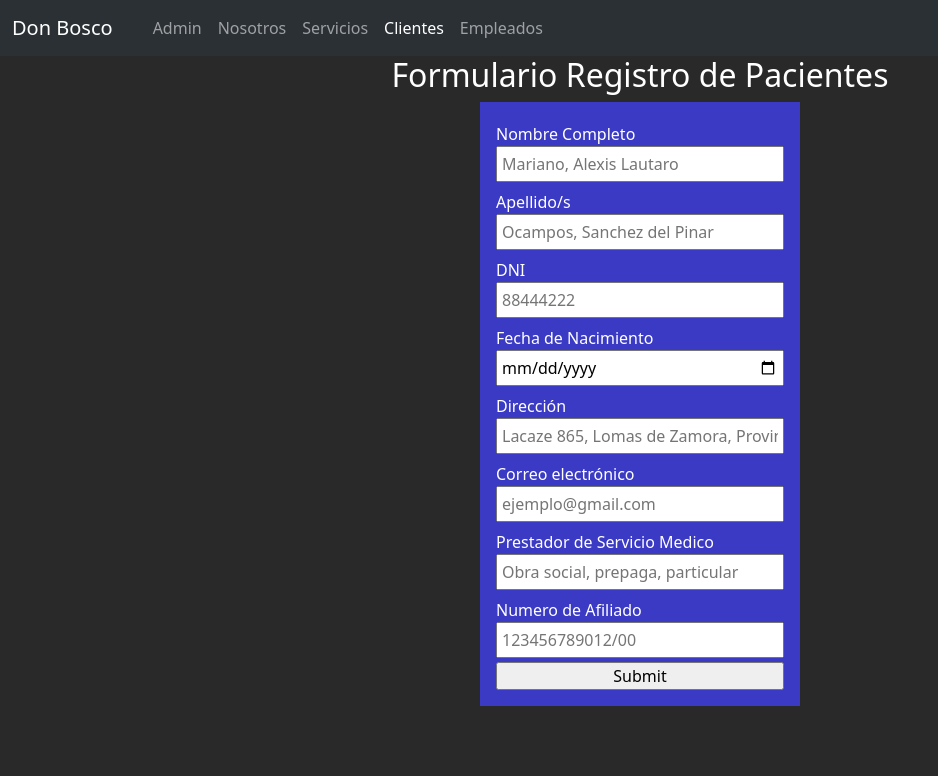
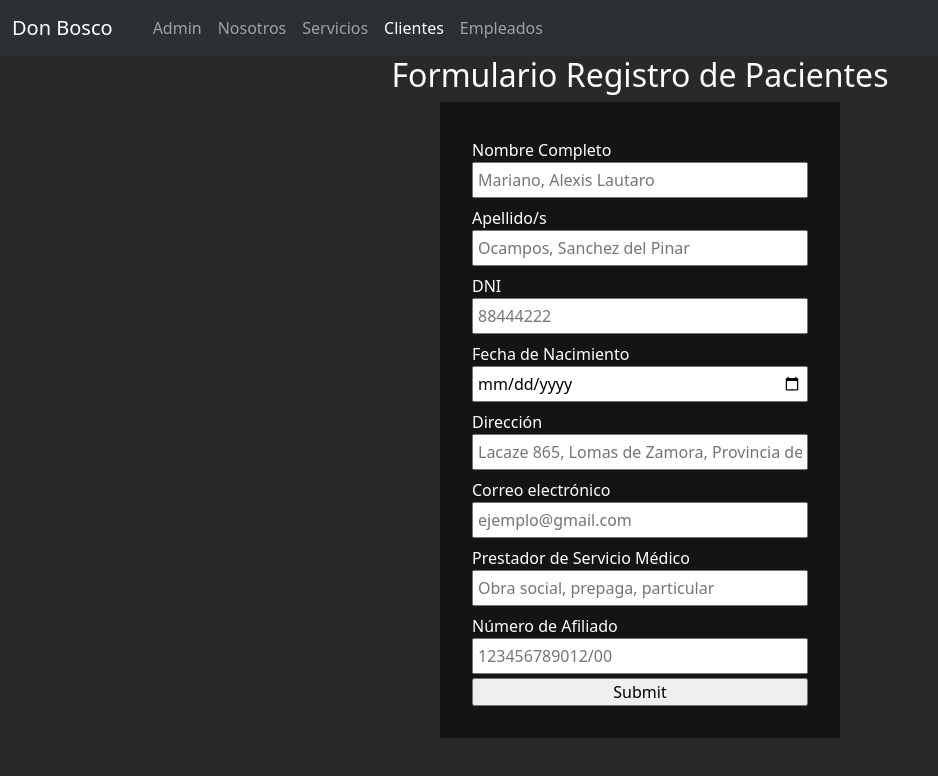
Before and after one commit to ExperienciaIT/Laboratorio-DonBosco, a React (Vite) app in the folder frontend-lab/: page /clients in a window 1280 px wide. Shown: the top 776 px of the page, without its empty margins (0-938 px from the left). Built offline with nearby package versions, Linux system fonts and the light colour scheme.

Commit message:
Se añadieron mas validaciones en el formulario de registro de pacientes. Se agregaron datos extra en caso de envio exitoso

```diff
--- a/frontend-lab/src/components/Forms/ClientForm/ClientForm.jsx
+++ b/frontend-lab/src/components/Forms/ClientForm/ClientForm.jsx
@@ -1,12 +1,20 @@
 import { useForm } from 'react-hook-form'
 import { Field } from './components/Field'
 import { validations } from './validations/validations'
+import { getUserDateCreation } from '../service/getUserDataCreation'
 import styles from './ClientForm.module.css'
 
 export const ClientForm = () => {
-  const { register, handleSubmit, formState: { errors }, reset } = useForm()
+  const { register, handleSubmit, formState: { errors }, watch, reset } = useForm()
   const onSubmit = data => {
-    console.log(data)
+    const userDateCreation = getUserDateCreation()
+    const { year } = userDateCreation
+    const creator = 'secretaria'
+    const userYearBirthDate = new Date(watch('birthDate')).getFullYear()
+    const patientAge = year - userYearBirthDate
+
+    const userData = { userDateCreation, creator, patientAge }
+    console.log(userData, data)
     reset()
   }
 
@@ -72,7 +80,7 @@ export const ClientForm = () => {
         validations={validations.medicalInsurancePremium}
         errors={errors.medicalInsurancePremium}
         placeholder='Obra social, prepaga, particular'
-        label='Prestador de Servicio Medico'
+        label='Prestador de Servicio Médico'
       />
       <Field
         register={register}
@@ -81,7 +89,7 @@ export const ClientForm = () => {
         validations={validations.numberMember}
         errors={errors.numberMember}
         placeholder='123456789012/00'
-        label='Numero de Afiliado'
+        label='Número de Afiliado'
       />
       <input type='submit' className={styles.button} />
     </form>
--- a/frontend-lab/src/components/Forms/ClientForm/ClientForm.module.css
+++ b/frontend-lab/src/components/Forms/ClientForm/ClientForm.module.css
@@ -1,7 +1,11 @@
+p{
+    margin: 0;
+}
+
 .formContainer{
-    width: 20em;
-    background: rgb(58, 58, 196);
-    padding: 1em;
+    width: 25em;
+    background: rgba(0, 0, 0, .5);
+    padding: 2em;
 }
 
 .fieldContainer{
@@ -17,8 +21,18 @@
     padding: .25em;
 }
 
+.input:focus,
+.input:focus-visible{
+    outline: none;
+}
+
 .inputInCaseOfError{
     border: 1px solid red;
+}
+
+.userMessage{
+    color: tomato;
+    font-size: x-small;
 }
 
 .button{
--- a/frontend-lab/src/components/Forms/ClientForm/components/Field.jsx
+++ b/frontend-lab/src/components/Forms/ClientForm/components/Field.jsx
@@ -1,7 +1,7 @@
 import styles from '../ClientForm.module.css'
 
 export const Field = ({ register, fieldName, validations, label, errors, placeholder, type }) => {
-  const cssBorder = errors?.type === 'required' ? `${styles.inputInCaseOfError}` : ''
+  const cssBorder = errors?.type !== undefined ? `${styles.inputInCaseOfError}` : ''
 
   return (
     <div className={styles.fieldContainer}>
@@ -17,6 +17,11 @@ export const Field = ({ register, fieldName, validations, label, errors, placeho
         className={`${cssBorder} ${styles.input}`}
         {...register(fieldName, validations)}
       />
+      <p
+        className={styles.userMessage}
+      >
+        {errors?.message}
+      </p>
     </div>
   )
 }
--- a/frontend-lab/src/components/Forms/ClientForm/validations/validations.js
+++ b/frontend-lab/src/components/Forms/ClientForm/validations/validations.js
@@ -1,35 +1,102 @@
+// Todas las validaciones de los campos de registro
 export const validations = {
+  // Nombre completo
   name: {
-    required: true,
-    minLength: 3,
-    maxLength: 25
+    required: {
+      value: true,
+      message: 'Campo requerido'
+    },
+    minLength: {
+      value: 3,
+      message: 'Minimo debe tener 3 caracteres'
+    },
+    maxLength: {
+      value: 25,
+      message: 'Máximo debe tener 25 caracteres'
+    },
+    validate: value => { return isNaN(value) || 'No debe ser un número' }
   },
+  // Apellido/s
   surname: {
-    required: true,
-    minLength: 5,
-    maxLength: 20
+    required: {
+      value: true,
+      message: 'Campo requerido'
+    },
+    minLength: {
+      value: 5,
+      message: 'Minimo debe tener 5 caracteres'
+    },
+    maxLength: {
+      value: 20,
+      message: 'Máximo debe tener 20 caracteres'
+    },
+    validate: value => { return isNaN(value) || 'No debe ser un número' }
   },
+  // Documento Nacional de Identidad (DNI)
   dni: {
-    required: true,
-    minLength: 8
+    required: {
+      value: true,
+      message: 'Campo requerido'
+    },
+    validate: value => { return value.length === 8 || 'DNI debe tener 8 números' }
   },
+  // Fecha de nacimiento
   birthDate: {
-    required: true
+    required: {
+      value: true,
+      message: 'Campo requerido'
+    },
+    validate: value => {
+      const currentYear = new Date().getFullYear()
+      const userYearBirthDate = new Date(value).getFullYear()
+      if (currentYear - userYearBirthDate > 100) return 'El paciente tiene mas de 100 años?'
+      else if (userYearBirthDate >= currentYear) return 'Fecha no valida'
+    }
   },
+  // Direccion actual de residencia
   address: {
-    required: true,
-    minLength: 8
+    required: {
+      value: true,
+      message: 'Campo requerido'
+    },
+    minLength: {
+      value: 8,
+      message: 'La dirección debe contenedor 8 caracteres mínimo'
+    },
+    validate: value => { return isNaN(value) || 'No debe ser un número' }
   },
+  // Correo electronico
   email: {
-    required: true,
-    pattern: /[^\s@]+@[^\s@]+\.[^\s@]+/
+    required: {
+      value: true,
+      message: 'Campo requerido'
+    },
+    pattern: {
+      value: /[^\s@]+@[^\s@]+\.[^\s@]+/,
+      message: 'Formato incorrecto'
+    }
   },
+  // Prestador del servicio medico del paciente
   medicalInsurancePremium: {
-    required: true,
-    minLength: 6
+    required: {
+      value: true,
+      message: 'Campo requerido'
+    },
+    minLength: {
+      value: 6,
+      message: 'Debe contener 6 caracteres minimo'
+    },
+    validate: value => { return isNaN(value) || 'No debe ser un número' }
   },
+  // Numero de afiliado
   numberMember: {
-    required: true,
-    minLength: 10
+    required: {
+      value: true,
+      message: 'Campo requerido'
+    },
+    minLength: {
+      value: 10,
+      message: 'Debe contener mínimo 10 numeros'
+    }
   }
 }
--- a/frontend-lab/src/components/Forms/EmployeeForm/service/getNewUserData.js
+++ b/frontend-lab/src/components/Forms/EmployeeForm/service/getNewUserData.js
@@ -1,15 +1,4 @@
-const getUserDateCreation = () => {
-  const creationDate = new Date()
-  const date = creationDate.getDate()
-  const month = creationDate.getMonth() + 1
-  const year = creationDate.getFullYear()
-  // Tiempo
-  const hours = creationDate.getHours() < 10 ? '0' + creationDate.getHours() : creationDate.getHours()
-  const minutes = creationDate.getMinutes() < 10 ? '0' + creationDate.getMinutes() : creationDate.getMinutes()
-  const time = `${hours}:${minutes}`
-
-  return { date, month, year, time }
-}
+import { getUserDateCreation } from '../../service/getUserDataCreation'
 
 export const getNewUserData = (formData) => {
   const { date, month, year, time } = getUserDateCreation()
--- /dev/null
+++ b/frontend-lab/src/components/Forms/service/getUserDataCreation.js
@@ -0,0 +1,12 @@
+export const getUserDateCreation = () => {
+  const creationDate = new Date()
+  const date = creationDate.getDate()
+  const month = creationDate.getMonth() + 1
+  const year = creationDate.getFullYear()
+  // Tiempo
+  const hours = creationDate.getHours() < 10 ? '0' + creationDate.getHours() : creationDate.getHours()
+  const minutes = creationDate.getMinutes() < 10 ? '0' + creationDate.getMinutes() : creationDate.getMinutes()
+  const time = `${hours}:${minutes}`
+
+  return { date, month, year, time }
+}
```
Also changed, not shown: frontend-lab/src/components/Forms/ClientForm/ClientForm.md (+7 -7 lines).
